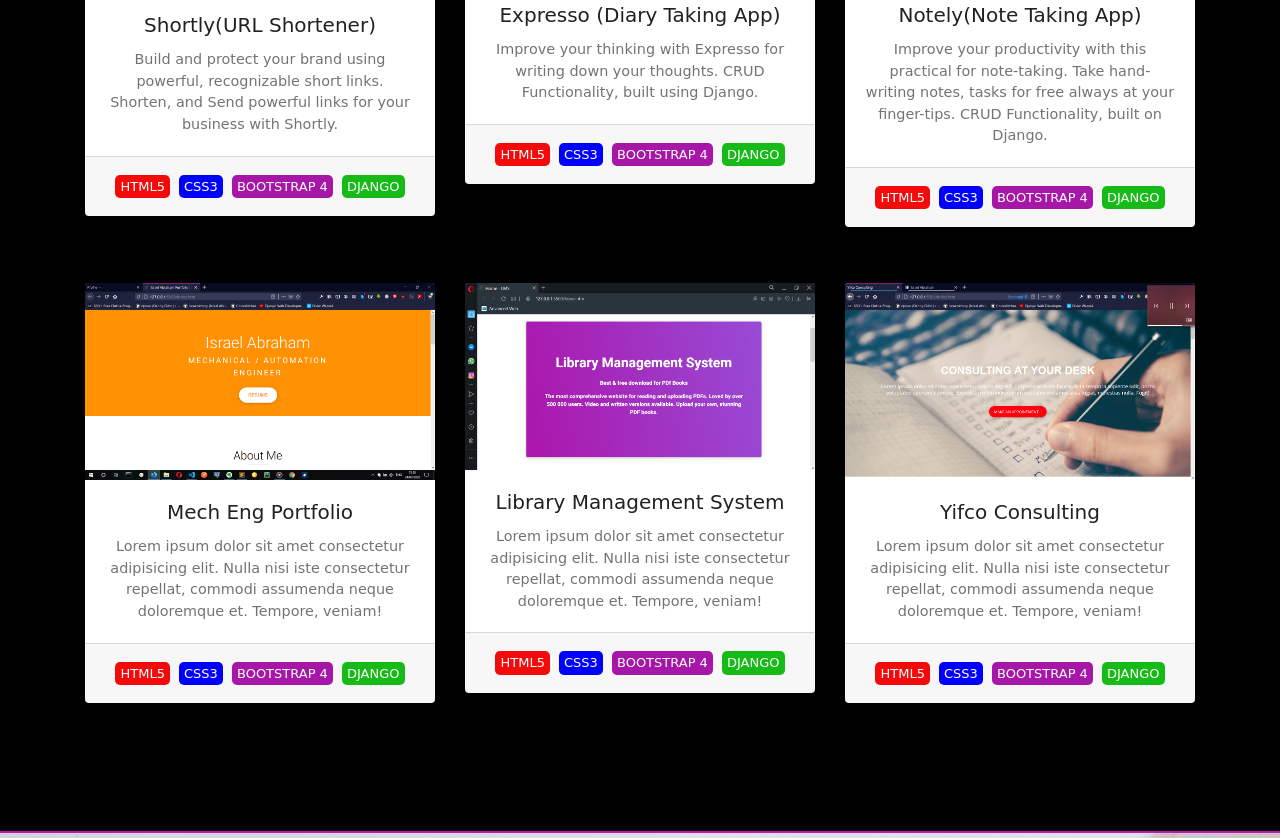
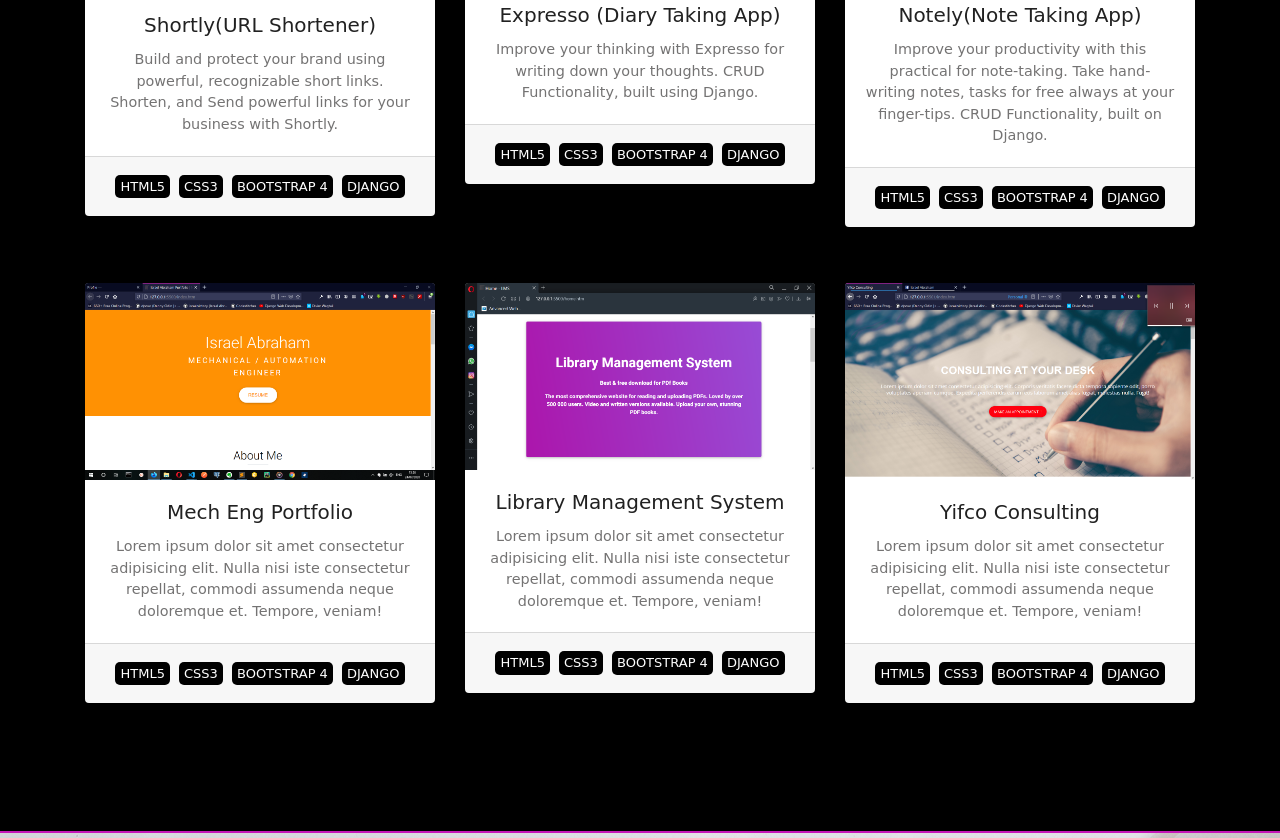
Before and after one commit to aybruhm/Portfolio-V1, a plain HTML site: page index.html in a window 1280 px wide. Shown: the part 2224-3062 px from the top of the page. Drawn offline with Linux system fonts and the light colour scheme.

Commit message:
Removed colors frrom portfolio tags

```diff
--- a/index.html
+++ b/index.html
@@ -184,10 +184,10 @@
                                         </p>
                                 </div>
                                 <div class="card-footer pt-3 pb-3">
-                                    <span class="tag tg-red">HTML5</span>
-                                    <span class="tag tg-blue">CSS3</span>
-                                    <span class="tag tg-purple">BOOTSTRAP 4</span>
-                                    <span class="tag tg-green">DJANGO</span>
+                                    <span class="tag">HTML5</span>
+                                    <span class="tag">CSS3</span>
+                                    <span class="tag">BOOTSTRAP 4</span>
+                                    <span class="tag">DJANGO</span>
                                 </div>
                             </div>
                         </div>
@@ -200,10 +200,10 @@
                                     </p>
                                 </div>
                                 <div class="card-footer pt-3 pb-3">
-                                    <span class="tag tg-red">HTML5</span>
-                                    <span class="tag tg-blue">CSS3</span>
-                                    <span class="tag tg-purple">BOOTSTRAP 4</span>
-                                    <span class="tag tg-green">DJANGO</span>
+                                    <span class="tag">HTML5</span>
+                                    <span class="tag">CSS3</span>
+                                    <span class="tag">BOOTSTRAP 4</span>
+                                    <span class="tag">DJANGO</span>
                                 </div>
                             </div>
                         </div>
@@ -216,10 +216,10 @@
                                         </p>
                                 </div>
                                 <div class="card-footer pt-3 pb-3">
-                                    <span class="tag tg-red">HTML5</span>
-                                    <span class="tag tg-blue">CSS3</span>
-                                    <span class="tag tg-purple">BOOTSTRAP 4</span>
-                                    <span class="tag tg-green">DJANGO</span>
+                                    <span class="tag">HTML5</span>
+                                    <span class="tag">CSS3</span>
+                                    <span class="tag">BOOTSTRAP 4</span>
+                                    <span class="tag">DJANGO</span>
                                 </div>
                             </div>
                         </div>
@@ -232,10 +232,10 @@
                                         </p>
                                 </div>
                                 <div class="card-footer pt-3 pb-3">
-                                    <span class="tag tg-red">HTML5</span>
-                                    <span class="tag tg-blue">CSS3</span>
-                                    <span class="tag tg-purple">BOOTSTRAP 4</span>
-                                    <span class="tag tg-green">DJANGO</span>
+                                    <span class="tag">HTML5</span>
+                                    <span class="tag">CSS3</span>
+                                    <span class="tag">BOOTSTRAP 4</span>
+                                    <span class="tag">DJANGO</span>
                                 </div>
                             </div>
                         </div>
@@ -248,10 +248,10 @@
                                     </p>
                                 </div>
                                 <div class="card-footer pb-3 pt-3">
-                                    <span class="tag tg-red">HTML5</span>
-                                    <span class="tag tg-blue">CSS3</span>
-                                    <span class="tag tg-purple">BOOTSTRAP 4</span>
-                                    <span class="tag tg-green">DJANGO</span>
+                                    <span class="tag">HTML5</span>
+                                    <span class="tag">CSS3</span>
+                                    <span class="tag">BOOTSTRAP 4</span>
+                                    <span class="tag">DJANGO</span>
                                 </div>
                             </div>
                         </div>
@@ -264,10 +264,10 @@
                                         </p>
                                 </div>
                                 <div class="card-footer pt-3 pb-3">
-                                    <span class="tag tg-red">HTML5</span>
-                                    <span class="tag tg-blue">CSS3</span>
-                                    <span class="tag tg-purple">BOOTSTRAP 4</span>
-                                    <span class="tag tg-green">DJANGO</span>
+                                    <span class="tag">HTML5</span>
+                                    <span class="tag">CSS3</span>
+                                    <span class="tag">BOOTSTRAP 4</span>
+                                    <span class="tag">DJANGO</span>
                                 </div>
                             </div>
                         </div>
```
